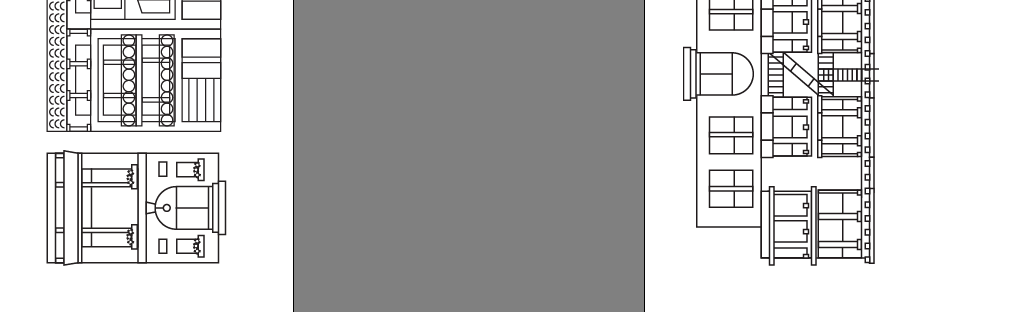
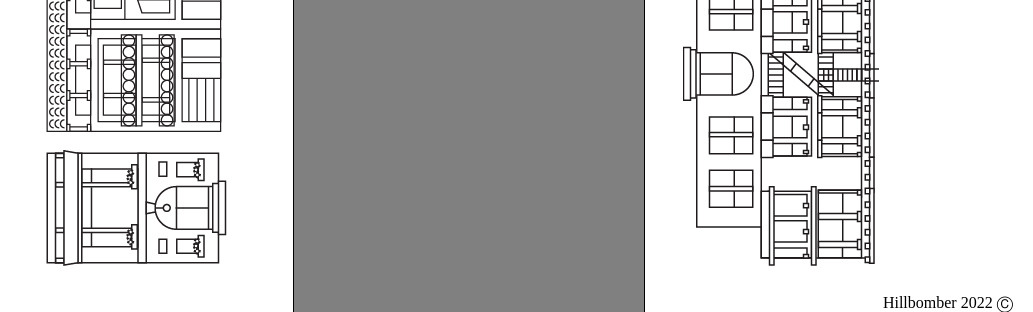
Before and after one commit to jurgenstevens/hillbomber, a plain HTML site: page index.html in a window 1280 px wide. Shown: the part 488-800 px from the top of the page, without its empty margins (247-1280 px from the left). Drawn offline with nearby package versions, Linux system fonts and the light colour scheme.

Commit message:
Include Hillbomber watermark.

```diff
--- a/css/style.css
+++ b/css/style.css
@@ -54,6 +54,8 @@ canvas {
 	background-color: gray;
 	position: absolute;
 	left: 540px;
+	width: 350px;
+	height: 100%;
 }
 
 /* #streetew {
@@ -197,5 +199,5 @@ canvas {
 .footer {
 	position: absolute;
 	right: 20px;
-	bottom: -510px;
+	bottom: 0;
 }
--- a/index.html
+++ b/index.html
@@ -39,7 +39,7 @@
 
 		<!-- <div id="streetew"></div> -->
 		<div id="streetns">
-			<canvas id="my-canvas" width="350" height="1000"></canvas>
+			<canvas id="my-canvas" height="1000"></canvas>
 		</div>
 		<div id="lanes"></div>
 		<div id="sidewalks"></div>
```
Also changed, not shown: js/app.js (+0 -9 lines).
